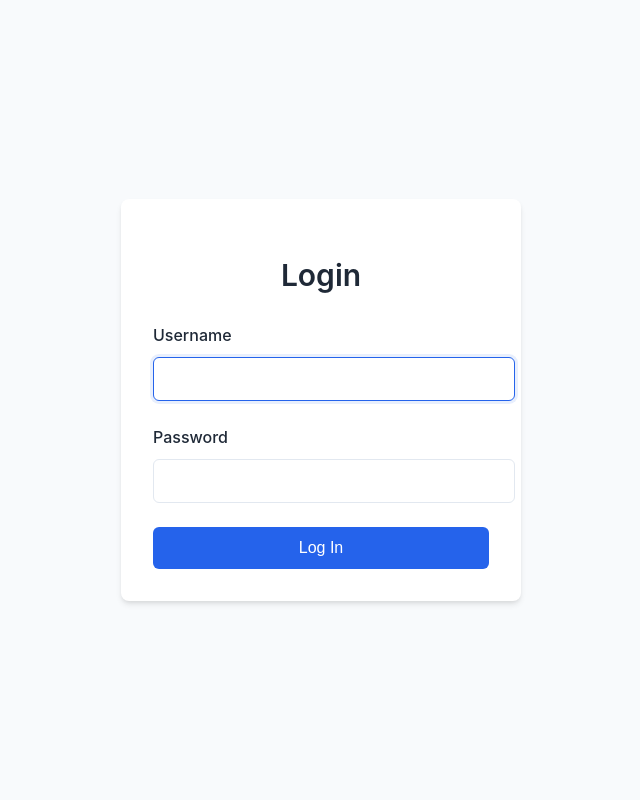
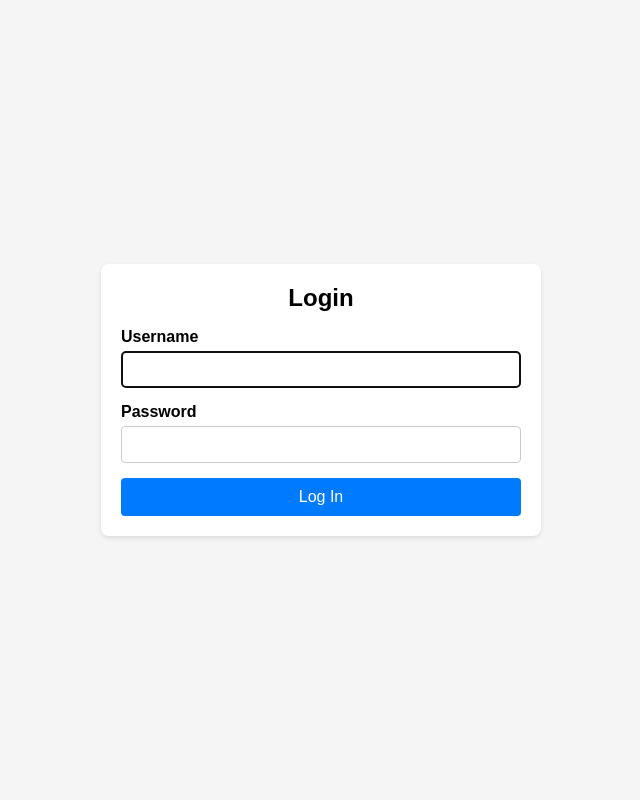
Before and after one commit to CastleLabs/gmail2sms, a PHP site: page / in a window 1280 px wide. Shown: the whole page, without its empty margins (319-959 px from the left). Run offline with PHP 8.4, Linux system fonts and the light colour scheme.

Commit message:
Update index.php

```diff
--- a/index.php
+++ b/index.php
@@ -1,8 +1,13 @@
 <?php
 session_start();
 
-$username = 'admin';
-$password = 'yourpassword';
+// Enable error logging
+ini_set('display_errors', 1);
+ini_set('log_errors', 1);
+error_log("Script started");
+
+$username = 'mike';
+$password = 'dragon13';
 
 if (!isset($_SESSION['logged_in'])) {
     if ($_SERVER['REQUEST_METHOD'] === 'POST' && isset($_POST['login'])) {
@@ -20,96 +26,65 @@ if (!isset($_SESSION['logged_in'])) {
             <meta charset="UTF-8">
             <meta name="viewport" content="width=device-width, initial-scale=1.0">
             <style>
-                :root {
-                    --primary-color: #2563eb;
-                    --secondary-color: #1e40af;
-                    --background-color: #f8fafc;
-                    --card-background: #ffffff;
-                    --text-color: #1f2937;
-                    --border-color: #e2e8f0;
-                    --error-color: #ef4444;
-                }
+                /* Login form styles */
                 body {
-                    font-family: -apple-system, BlinkMacSystemFont, 'Segoe UI', Roboto, Oxygen, Ubuntu, sans-serif;
+                    font-family: Arial, sans-serif;
+                    background-color: #f5f5f5;
                     margin: 0;
                     padding: 0;
-                    background-color: var(--background-color);
-                    color: var(--text-color);
-                    line-height: 1.6;
-                    min-height: 100vh;
-                    display: flex;
-                    align-items: center;
-                    justify-content: center;
                 }
                 .container {
-                    width: 100%;
-                    max-width: 400px;
-                    padding: 0 1rem;
+                    display: flex;
+                    justify-content: center;
+                    align-items: center;
+                    height: 100vh;
                 }
                 .card {
-                    background: var(--card-background);
+                    background-color: #fff;
+                    padding: 20px;
                     border-radius: 8px;
-                    box-shadow: 0 4px 6px -1px rgba(0, 0, 0, 0.1), 0 2px 4px -1px rgba(0, 0, 0, 0.06);
-                    padding: 2rem;
+                    box-shadow: 0 2px 4px rgba(0,0,0,0.1);
+                    max-width: 400px;
+                    width: 100%;
                 }
                 h1 {
-                    color: var(--text-color);
-                    font-size: 1.875rem;
-                    font-weight: 600;
-                    margin-bottom: 1.5rem;
+                    margin-top: 0;
+                    font-size: 24px;
                     text-align: center;
                 }
-                .error {
-                    color: var(--error-color);
-                    text-align: center;
-                    margin-bottom: 1rem;
-                    padding: 0.75rem;
-                    background-color: rgba(239, 68, 68, 0.1);
-                    border-radius: 6px;
-                }
-                form {
-                    display: flex;
-                    flex-direction: column;
-                    gap: 1.5rem;
-                }
                 .form-group {
-                    display: flex;
-                    flex-direction: column;
-                    gap: 0.5rem;
+                    margin-bottom: 15px;
                 }
                 label {
-                    font-weight: 500;
-                    color: var(--text-color);
+                    display: block;
+                    margin-bottom: 5px;
+                    font-weight: bold;
                 }
                 input[type="text"],
-                input[type="password"] {
+                input[type="password"],
+                input[type="email"] {
                     width: 100%;
-                    padding: 0.75rem;
-                    border: 1px solid var(--border-color);
-                    border-radius: 6px;
-                    font-size: 1rem;
-                    transition: border-color 0.15s ease;
-                }
-                input[type="text"]:focus,
-                input[type="password"]:focus {
-                    outline: none;
-                    border-color: var(--primary-color);
-                    box-shadow: 0 0 0 3px rgba(37, 99, 235, 0.1);
+                    padding: 10px;
+                    border: 1px solid #ccc;
+                    border-radius: 4px;
+                    box-sizing: border-box;
                 }
                 input[type="submit"] {
-                    background-color: var(--primary-color);
-                    color: white;
-                    padding: 0.75rem 1.5rem;
+                    width: 100%;
+                    padding: 10px;
+                    background-color: #007BFF;
                     border: none;
-                    border-radius: 6px;
-                    font-size: 1rem;
-                    font-weight: 500;
+                    border-radius: 4px;
+                    color: #fff;
+                    font-size: 16px;
                     cursor: pointer;
-                    transition: background-color 0.15s ease;
-                    width: 100%;
                 }
                 input[type="submit"]:hover {
-                    background-color: var(--secondary-color);
+                    background-color: #0056b3;
+                }
+                .error {
+                    color: red;
+                    text-align: center;
                 }
             </style>
         </head>
@@ -139,42 +114,83 @@ if (!isset($_SESSION['logged_in'])) {
     }
 }
 
-$config_file = '/var/www/html/plcalerts/config.ini';
+// Configuration handling
+$config_file = '/var/www/html/config.ini';
 
 if (!file_exists($config_file)) {
+    error_log("Config file not found: " . $config_file);
     die('Configuration file not found.');
 }
 
+// Load existing configuration
+$config = parse_ini_file($config_file, true);
+error_log("Loaded config: " . print_r($config, true));
+
+// Set default values for toggles
+$twilio_enabled = false;
+if (isset($config['Twilio']['enabled'])) {
+    $twilio_enabled = filter_var($config['Twilio']['enabled'], FILTER_VALIDATE_BOOLEAN);
+    error_log("Read Twilio enabled from config: " . var_export($twilio_enabled, true));
+}
+
+$slack_enabled = false;
+if (isset($config['Slack']['enabled'])) {
+    $slack_enabled = filter_var($config['Slack']['enabled'], FILTER_VALIDATE_BOOLEAN);
+    error_log("Read Slack enabled from config: " . var_export($slack_enabled, true));
+}
+
+// Handle form submission
 if ($_SERVER['REQUEST_METHOD'] === 'POST' && isset($_POST['save'])) {
+    error_log("Form submitted. POST data: " . print_r($_POST, true));
+
     $gmail_username = trim($_POST['gmail_username']);
     $gmail_password = trim($_POST['gmail_password']);
+    $twilio_enabled = isset($_POST['twilio_enabled']) ? 'true' : 'false';
     $twilio_account_sid = trim($_POST['account_sid']);
     $twilio_auth_token = trim($_POST['auth_token']);
     $twilio_from_number = trim($_POST['from_number']);
     $destination_number = trim($_POST['destination_number']);
+    $slack_enabled = isset($_POST['slack_enabled']) ? 'true' : 'false';
+    $slack_token = trim($_POST['slack_token']);
+    $slack_channel = trim($_POST['slack_channel']);
     $max_sms_length = intval($_POST['max_sms_length']);
 
+    error_log("Processing form - Twilio enabled: $twilio_enabled, Slack enabled: $slack_enabled");
+
+    // Prepare new configuration
     $new_config = "[Gmail]\n";
     $new_config .= "username = $gmail_username\n";
     $new_config .= "password = $gmail_password\n\n";
     $new_config .= "[Twilio]\n";
+    $new_config .= "enabled = $twilio_enabled\n";
     $new_config .= "account_sid = $twilio_account_sid\n";
     $new_config .= "auth_token = $twilio_auth_token\n";
     $new_config .= "from_number = $twilio_from_number\n";
     $new_config .= "destination_number = $destination_number\n\n";
+    $new_config .= "[Slack]\n";
+    $new_config .= "enabled = $slack_enabled\n";
+    $new_config .= "token = $slack_token\n";
+    $new_config .= "channel = $slack_channel\n\n";
     $new_config .= "[Settings]\n";
     $new_config .= "max_sms_length = $max_sms_length\n";
+
+    error_log("New config to write: " . $new_config);
 
     if (file_put_contents($config_file, $new_config)) {
         $message = 'Configuration saved successfully.';
         $message_type = 'success';
+        // Reload configuration after saving
+        $config = parse_ini_file($config_file, true);
+        // Update toggle states after save
+        $twilio_enabled = filter_var($config['Twilio']['enabled'], FILTER_VALIDATE_BOOLEAN);
+        $slack_enabled = filter_var($config['Slack']['enabled'], FILTER_VALIDATE_BOOLEAN);
+        error_log("After save - Twilio enabled: " . var_export($twilio_enabled, true) . ", Slack enabled: " . var_export($slack_enabled, true));
     } else {
         $message = 'Failed to save configuration. Please check file permissions.';
         $message_type = 'error';
+        error_log("Failed to save config file");
     }
 }
-
-$config = parse_ini_file($config_file, true);
 ?>
 <!DOCTYPE html>
 <html>
@@ -183,133 +199,155 @@ $config = parse_ini_file($config_file, true);
     <meta charset="UTF-8">
     <meta name="viewport" content="width=device-width, initial-scale=1.0">
     <style>
-        :root {
-            --primary-color: #2563eb;
-            --secondary-color: #1e40af;
-            --background-color: #f8fafc;
-            --card-background: #ffffff;
-            --text-color: #1f2937;
-            --border-color: #e2e8f0;
-            --success-color: #22c55e;
-            --error-color: #ef4444;
-        }
+        /* Configuration form styles */
         body {
-            font-family: -apple-system, BlinkMacSystemFont, 'Segoe UI', Roboto, Oxygen, Ubuntu, sans-serif;
+            font-family: Arial, sans-serif;
+            background-color: #f5f5f5;
             margin: 0;
             padding: 0;
-            background-color: var(--background-color);
-            color: var(--text-color);
-            line-height: 1.6;
         }
         .container {
-            max-width: 800px;
-            margin: 2rem auto;
-            padding: 0 1rem;
+            padding: 30px;
         }
         .card {
-            background: var(--card-background);
+            background-color: #fff;
+            padding: 20px 30px;
             border-radius: 8px;
-            box-shadow: 0 4px 6px -1px rgba(0, 0, 0, 0.1), 0 2px 4px -1px rgba(0, 0, 0, 0.06);
-            padding: 2rem;
+            max-width: 800px;
+            margin: 0 auto;
+            box-shadow: 0 2px 4px rgba(0,0,0,0.1);
         }
         h1 {
-            color: var(--text-color);
-            font-size: 1.875rem;
-            font-weight: 600;
-            margin-bottom: 1.5rem;
+            margin-top: 0;
+            font-size: 28px;
+            text-align: center;
         }
-        .message {
-            padding: 1rem;
-            border-radius: 6px;
-            margin-bottom: 1.5rem;
+        h2 {
+            font-size: 22px;
+            margin-bottom: 10px;
+            border-bottom: 1px solid #ddd;
+            padding-bottom: 5px;
         }
-        .message.success {
-            color: var(--success-color);
-            background-color: rgba(34, 197, 94, 0.1);
+        .form-section {
+            margin-bottom: 30px;
         }
-        .message.error {
-            color: var(--error-color);
-            background-color: rgba(239, 68, 68, 0.1);
-        }
-        form {
+        .form-group {
+            margin-bottom: 15px;
             display: flex;
             flex-direction: column;
-            gap: 1.5rem;
-        }
-        .form-group {
-            display: flex;
-            flex-direction: column;
-            gap: 0.5rem;
-        }
-        .form-section {
-            border-bottom: 1px solid var(--border-color);
-            padding-bottom: 1.5rem;
-            margin-bottom: 1.5rem;
-        }
-        .form-section h2 {
-            font-size: 1.25rem;
-            margin-bottom: 1rem;
         }
         label {
-            font-weight: 500;
-            color: var(--text-color);
+            font-weight: bold;
+            margin-bottom: 5px;
         }
         input[type="text"],
         input[type="password"],
         input[type="email"],
         input[type="number"] {
-            width: 100%;
-            padding: 0.75rem;
-            border: 1px solid var(--border-color);
-            border-radius: 6px;
-            font-size: 1rem;
-            transition: border-color 0.15s ease;
+            padding: 10px;
+            border: 1px solid #ccc;
+            border-radius: 4px;
+            font-size: 16px;
         }
-        input[type="text"]:focus,
-        input[type="password"]:focus,
-        input[type="email"]:focus,
-        input[type="number"]:focus {
-            outline: none;
-            border-color: var(--primary-color);
-            box-shadow: 0 0 0 3px rgba(37, 99, 235, 0.1);
+        .description {
+            font-size: 12px;
+            color: #777;
+            margin-top: 5px;
+        }
+        .actions {
+            text-align: center;
         }
         input[type="submit"] {
-            background-color: var(--primary-color);
-            color: white;
-            padding: 0.75rem 1.5rem;
+            padding: 12px 20px;
+            background-color: #007BFF;
             border: none;
-            border-radius: 6px;
-            font-size: 1rem;
-            font-weight: 500;
+            border-radius: 4px;
+            color: #fff;
+            font-size: 18px;
             cursor: pointer;
-            transition: background-color 0.15s ease;
-            align-self: flex-start;
+            width: 100%;
+            max-width: 300px;
         }
         input[type="submit"]:hover {
-            background-color: var(--secondary-color);
+            background-color: #0056b3;
         }
-        .description {
-            font-size: 0.875rem;
-            color: #666;
-            margin-top: 0.25rem;
+        .toggle-container {
+            display: flex;
+            align-items: center;
+            justify-content: space-between;
         }
-        .actions {
-            display: flex;
-            justify-content: space-between;
-            align-items: center;
-            margin-top: 2rem;
+        .toggle-switch {
+            position: relative;
+            display: inline-block;
+            width: 50px;
+            height: 24px;
         }
-        .logout {
-            color: var(--text-color);
-            text-decoration: none;
-            font-size: 0.875rem;
+        .toggle-switch input {
+            display: none;
         }
-        .logout:hover {
-            text-decoration: underline;
+        .slider {
+            position: absolute;
+            cursor: pointer;
+            background-color: #ccc;
+            transition: 0.4s;
+            border-radius: 24px;
+            top: 0;
+            left: 0;
+            right: 0;
+            bottom: 0;
+        }
+        .slider:before {
+            position: absolute;
+            content: "";
+            height: 18px;
+            width: 18px;
+            left: 3px;
+            bottom: 3px;
+            background-color: white;
+            transition: 0.4s;
+            border-radius: 50%;
+        }
+        input:checked + .slider {
+            background-color: #007BFF;
+        }
+        input:checked + .slider:before {
+            transform: translateX(26px);
+        }
+        .message {
+            padding: 10px;
+            border-radius: 4px;
+            margin-bottom: 20px;
+            text-align: center;
+            font-weight: bold;
+        }
+        .message.success {
+            background-color: #D4EDDA;
+            color: #155724;
+        }
+        .message.error {
+            background-color: #F8D7DA;
+            color: #721C24;
+        }
+        /* Hide fields initially */
+        .twilio-field, .slack-field {
+            display: none;
+        }
+        @media (max-width: 600px) {
+            .form-group {
+                flex-direction: column;
+            }
+            .toggle-container {
+                flex-direction: column;
+                align-items: flex-start;
+            }
+            .actions input[type="submit"] {
+                width: 100%;
+            }
         }
     </style>
 </head>
 <body>
+    <?php error_log("Starting to render form - Twilio: " . var_export($twilio_enabled, true) . ", Slack: " . var_export($slack_enabled, true)); ?>
     <div class="container">
         <div class="card">
             <h1>Gmail2sms Configuration</h1>
@@ -379,10 +466,58 @@ $config = parse_ini_file($config_file, true);
 
                 <div class="actions">
                     <input type="submit" name="save" value="Save Configuration">
-                    <a href="?logout=1" class="logout">Logout</a>
                 </div>
             </form>
         </div>
     </div>
+
+    <script>
+    document.addEventListener('DOMContentLoaded', function() {
+        const twilioToggle = document.getElementById('twilio_enabled');
+        const slackToggle = document.getElementById('slack_enabled');
+        const twilioFields = document.querySelectorAll('.twilio-field');
+        const slackFields = document.querySelectorAll('.slack-field');
+
+        console.log('Initial states - Twilio:', twilioToggle.checked, 'Slack:', slackToggle.checked);
+
+        function updateTwilioFields() {
+            const isEnabled = twilioToggle.checked;
+            console.log('Updating Twilio fields, enabled:', isEnabled);
+            twilioFields.forEach(field => {
+                field.style.display = isEnabled ? 'block' : 'none';
+                const input = field.querySelector('input');
+                if (input) {
+                    input.required = isEnabled;
+                }
+            });
+        }
+
+        function updateSlackFields() {
+            const isEnabled = slackToggle.checked;
+            console.log('Updating Slack fields, enabled:', isEnabled);
+            slackFields.forEach(field => {
+                field.style.display = isEnabled ? 'block' : 'none';
+                const input = field.querySelector('input');
+                if (input) {
+                    input.required = isEnabled;
+                }
+            });
+        }
+
+        twilioToggle.addEventListener('change', function() {
+            console.log('Twilio toggle changed:', this.checked);
+            updateTwilioFields();
+        });
+
+        slackToggle.addEventListener('change', function() {
+            console.log('Slack toggle changed:', this.checked);
+            updateSlackFields();
+        });
+
+        // Initialize fields on page load
+        updateTwilioFields();
+        updateSlackFields();
+    });
+    </script>
 </body>
 </html>
```
Also changed, not shown: other parts of index.php (+70 -20 lines).
